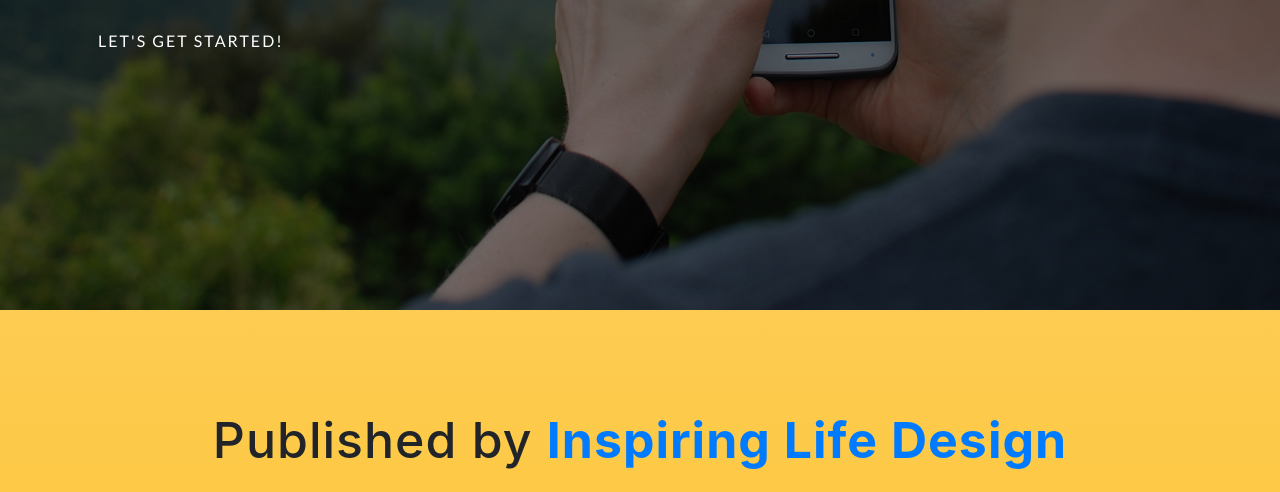
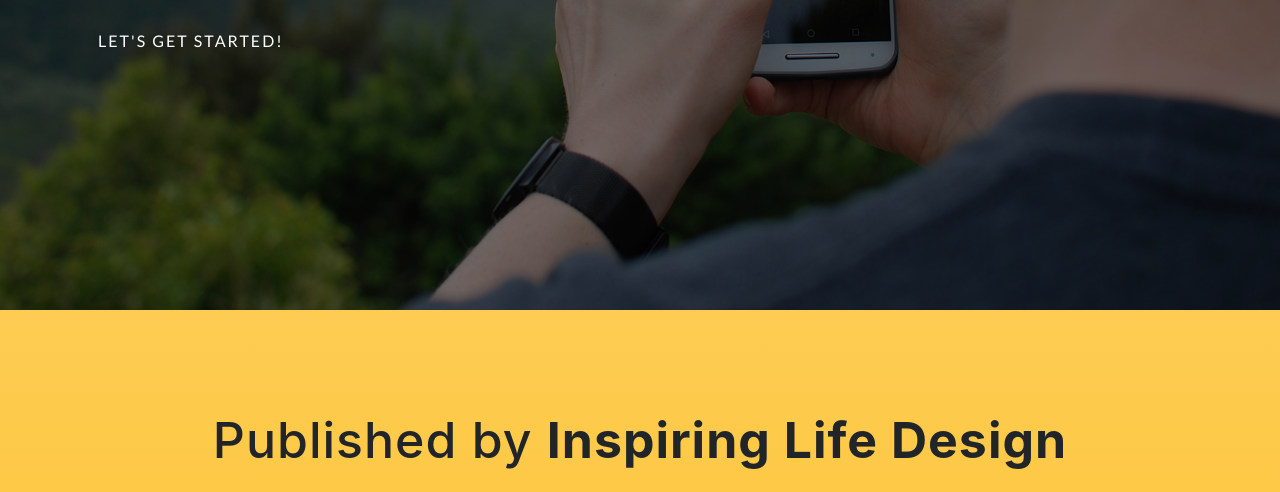
Before and after one commit to InspiringLifeDesign/AvaStarling, a website with bundled scripts: page index.html in a window 1280 px wide. Shown: the part 3135-3627 px from the top of the page. Built offline with nearby package versions, Linux system fonts and the light colour scheme; a web font is replaced by a local one.

Commit message:
Removed inspiring life design link until I know how to change the colour of the text

```diff
--- a/index.html
+++ b/index.html
@@ -169,7 +169,7 @@
 
     <section class="contact bg-primary" id="contact">
       <div class="container">
-        <h2>Published by <a href="http://inspiringlifedesign.com"><b>Inspiring Life Design</b></a></h2>
+        <h2>Published by <b>Inspiring Life Design</b></h2>
         <ul class="list-inline list-social">
           <li class="list-inline-item social-twitter">
             <a href="https://twitter.com/lifedesigntoday">
```
